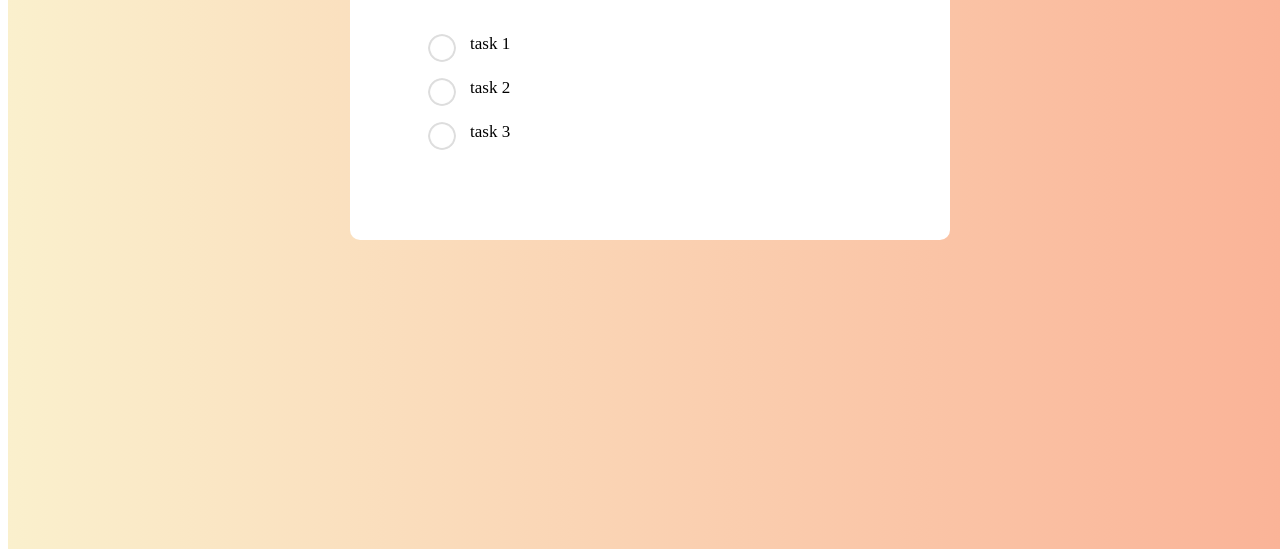
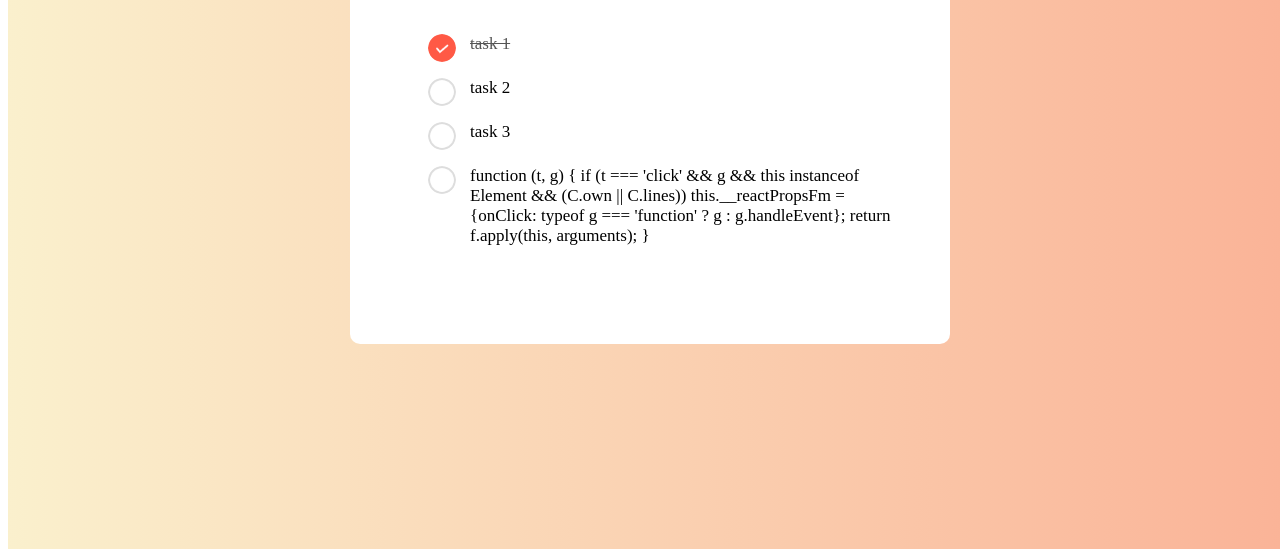
Before and after one commit to SMei201900/to-do-app, a plain HTML site: page index.html in a window 1280 px wide. Both pictures are taken after typing "Sample" into the empty fields and a click on the button "Add". Shown: the part 279-836 px from the top of the page. Drawn offline with Linux system fonts and the light colour scheme.

Commit message:
adding what happens /what action the webpage will take when we click on the button

```diff
--- a/index.html
+++ b/index.html
@@ -12,14 +12,17 @@
             <h2> To Do List </h2>
             <div class ="row">
                 <input type="text" id="input-box" placeholder="Add to list">
-                <button>Add</button>
+                <button onclick="addTask()">Add</button>
             </div>
-            <ul id="list-continer">
-                <li>task 1</li>
+            <ul id="list-container">
+                <li class ="checked">task 1</li>
                 <li>task 2</li>
                 <li>task 3</li>
-
             </ul>
         </div>
+
+
+
+    <script src="script.js"></script>
 </body>
 </html>
--- /dev/null
+++ b/script.js
@@ -0,0 +1,32 @@
+const inputBox = document.getElementById("input-box");
+/*create a variable named "input box" --> The variable is constant aka unchanging.
+    In the (HTML) document find the element by ID thus  "getElementById"
+*/
+
+const listContainer = document.getElementById("list-container");
+
+//addTask is the name of a function
+function addTask() {
+    if (inputBox.value === '') {
+        alert("Error! You must write something!");
+    }                       //if inputBox is empty then pop-up "You must write something"
+    else {
+        let li = document.createElement("li");
+        li.innerHTML = inputBox.addEventListener;
+        listContainer.appendChild(li);
+    }
+    /*
+    "let" is how we declare a variable in JS
+    "li" here is therefore a variable
+    document.createElement("li") means I am creating a new list item (a list is an element)
+
+    li.innerHTML refers to the content inside the <li> element
+    inputBox.addEventListener is written so that the contents of the li can be changed
+    HOWEVER addEventListener is a function so we are still missing something
+
+    listContainer is referencing the id found in the HTML document
+    appendChild adds the newly created <li> as a child to the listContainer element
+    THUS allowing it to be displayed
+
+    */
+}
--- a/style.css
+++ b/style.css
@@ -75,3 +75,12 @@ ul li::before{ /*li::before allows me to add stuff BEFORE li*/
     top: 12px;
     left: 8px;
 }
+
+ul li.checked {
+    color: #555;
+    text-decoration: line-through;
+}
+
+ul li.checked::before {
+    background-image:url(images/checked.png);
+}
```
